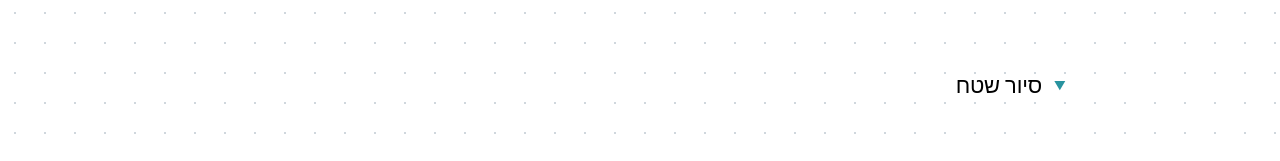
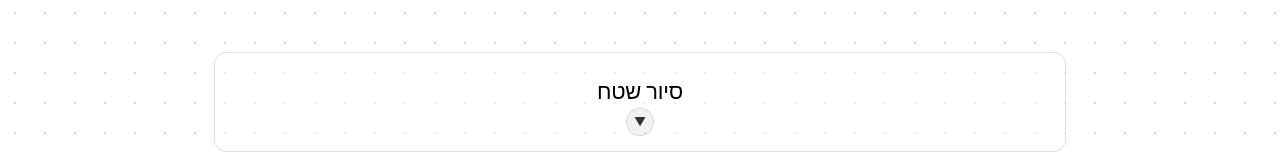
Before and after one commit to Idosegev23/bula, a React (Vite) app: page /services/one-stop-shop in a window 1280 px wide. Shown: the part 722-883 px from the top of the page. Built offline with nearby package versions, Linux system fonts and the light colour scheme; a web font is replaced by a local one.

Commit message:
Add clean design containers with subtle borders and hover effects to Services page step list, matching Architects page style

```diff
--- a/src/components/Pages/Services.module.css
+++ b/src/components/Pages/Services.module.css
@@ -173,24 +173,43 @@
   cursor: pointer;
   transition: all 0.3s ease;
   margin-bottom: 20px;
+  border: 1px solid #e0e0e0;
+  border-radius: 12px;
+  background: rgba(255, 255, 255, 0.5);
+  position: relative;
 }
 
 .stepBlock:hover {
-  transform: translateX(4px);
+  background: rgba(255, 255, 255, 0.8);
+  border-color: #28939f;
+  transform: translateY(-2px);
+  box-shadow: 0 4px 20px rgba(40, 147, 159, 0.15);
 }
 
 .stepHeader {
   display: flex;
   align-items: center;
   gap: 12px;
-  padding: 20px 0;
+  padding: 25px 20px;
+  text-align: center;
 }
 
 .stepToggle {
+  position: absolute;
+  bottom: 15px;
+  left: 50%;
+  transform: translateX(-50%);
+  width: 28px;
+  height: 28px;
+  background: rgba(0, 0, 0, 0.05);
+  border: 1px solid rgba(0, 0, 0, 0.1);
+  border-radius: 50%;
+  display: flex;
+  align-items: center;
+  justify-content: center;
   font-size: 12px;
-  color: #28939f;
-  transition: transform 0.3s ease;
-  flex-shrink: 0;
+  color: #333;
+  transition: all 0.3s ease;
 }
 
 .stepTitle {
@@ -198,10 +217,18 @@
   font-size: clamp(1.125rem, 2.5vw, 1.375rem);
   font-weight: 400;
   color: #000000;
-  margin: 0;
+  margin: 0 0 20px 0;
   letter-spacing: -0.01em;
   line-height: 1.3;
+  text-align: center;
   flex: 1;
+}
+
+.stepBlock:hover .stepToggle {
+  background: rgba(0, 0, 0, 0.1);
+  border-color: rgba(0, 0, 0, 0.2);
+  color: #000;
+  transform: translateX(-50%) scale(1.05);
 }
 
 /* Modal Popup */
```
